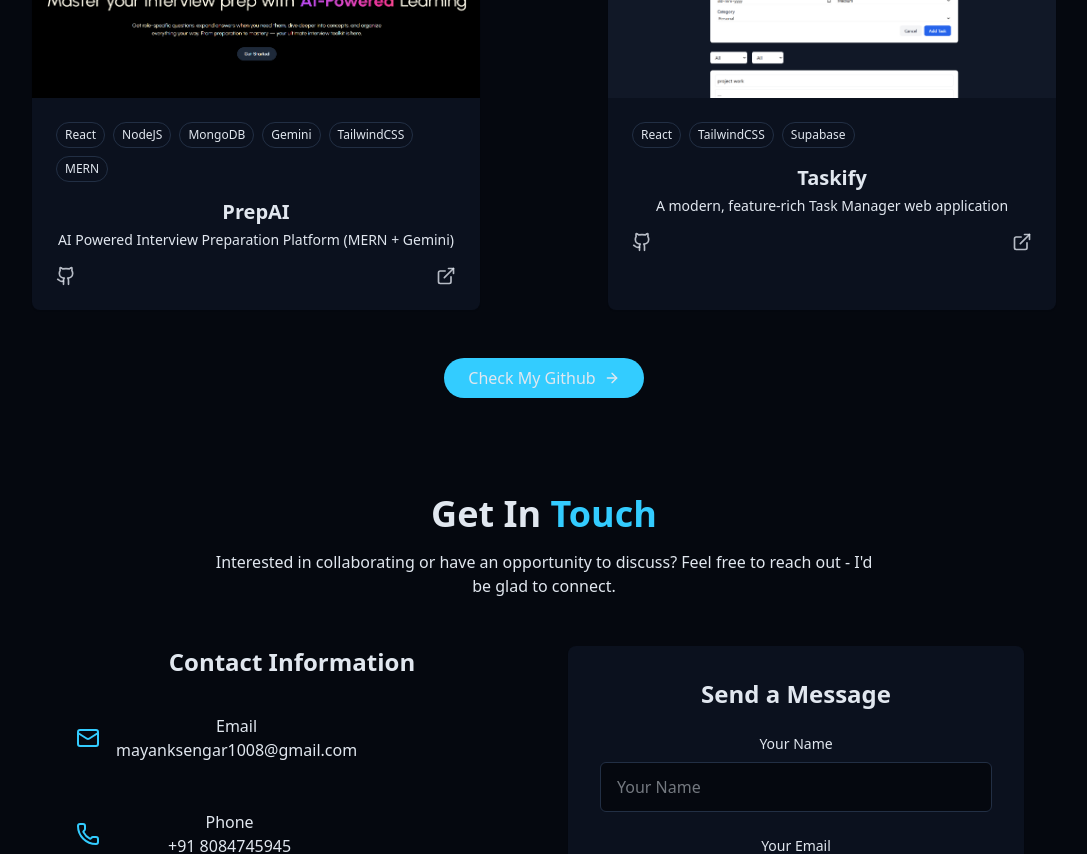
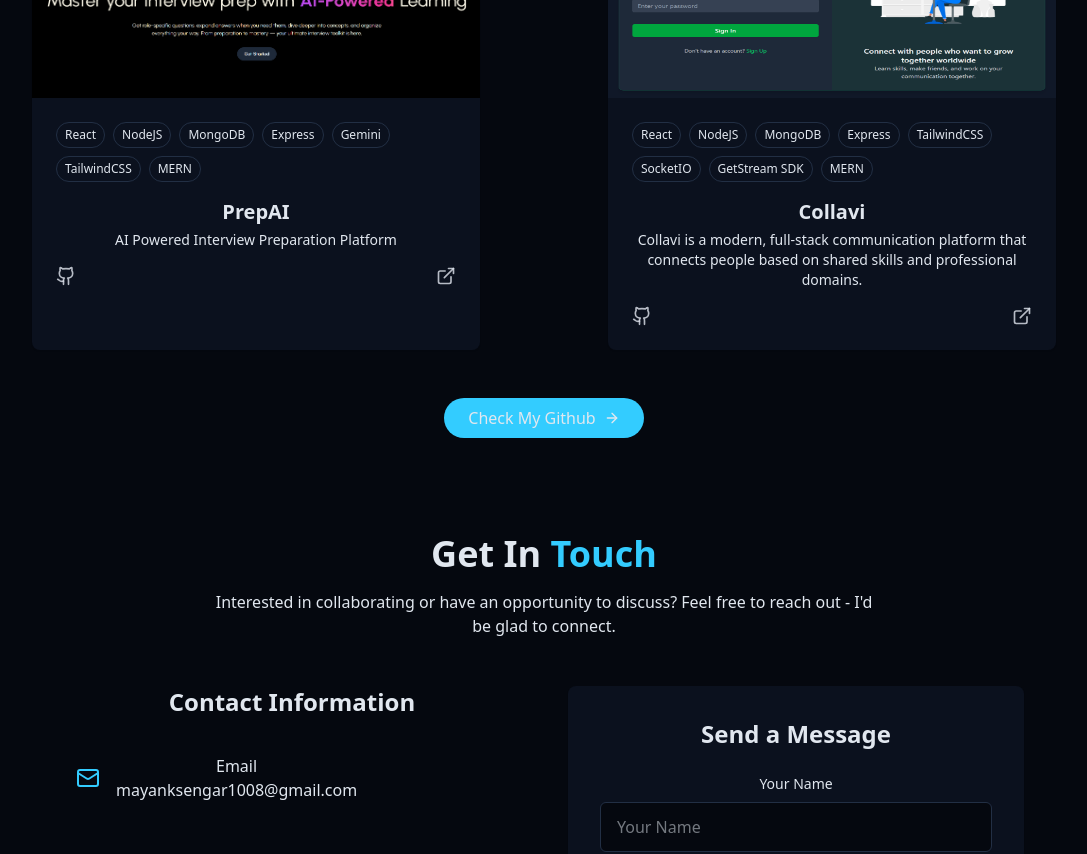
Before and after one commit to mayank-sengar/Portfolio-Final, a React (Vite) app: page / in a window 1280 px wide. Shown: the part 2080-2934 px from the top of the page, without its empty margins (96-1183 px from the left). Built offline with nearby package versions, Linux system fonts and the light colour scheme.

Commit message:
project updates

```diff
--- a/src/components/ProjectsSection.jsx
+++ b/src/components/ProjectsSection.jsx
@@ -9,20 +9,20 @@ function ProjectsSection() {
       {
         id: 1,
         title: "PrepAI",
-        description: "AI Powered Interview Preparation Platform (MERN + Gemini)",
+        description: "AI Powered Interview Preparation Platform",
         image: project1,
-        tags: ["React", "NodeJS", "MongoDB", "Gemini", "TailwindCSS", "MERN"],
+        tags: ["React", "NodeJS", "MongoDB","Express", "Gemini", "TailwindCSS", "MERN"],
         demoUrl: "https://prepai-interview.onrender.com/",
         githubUrl: "https://github.com/mayank-sengar/PrepAI.git",
       },
       {
         id: 2,
-        title: "Taskify",
-        description: "A modern, feature-rich Task Manager web application",
+        title: "Collavi",
+        description: "Collavi is a modern, full-stack communication platform that connects people based on shared skills and professional domains.",
         image: project2,
-        tags: ["React", "TailwindCSS", "Supabase"],
-        demoUrl: "https://todoreactor.netlify.app/",
-        githubUrl: "https://github.com/mayank-sengar/TODO_IETE_REACTOR",
+        tags: ["React", "NodeJS", "MongoDB", "Express", "TailwindCSS","SocketIO","GetStream SDK", "MERN"],
+        demoUrl: "https://collavi.onrender.com/",
+        githubUrl: "https://github.com/mayank-sengar/Collavi",
       }
     ])
   return (
```
Also changed, not shown: src/assets/projects/project2.png.
